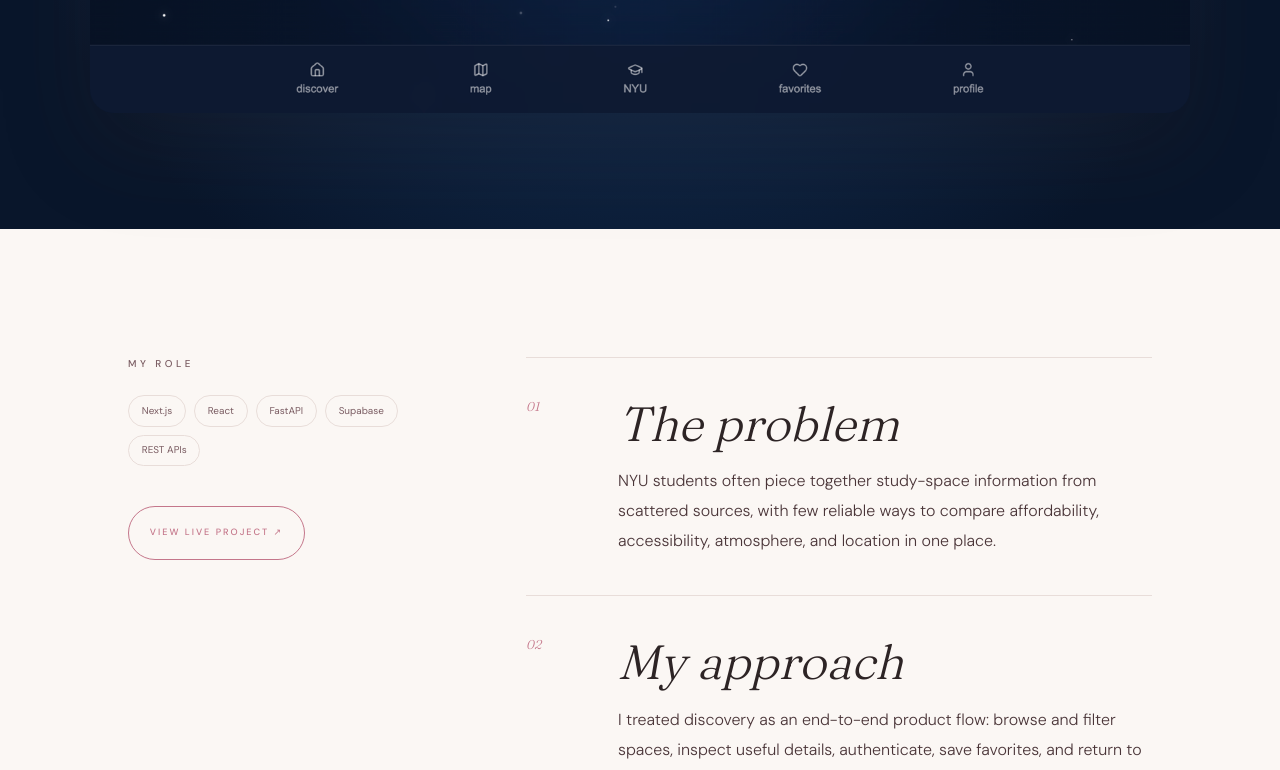
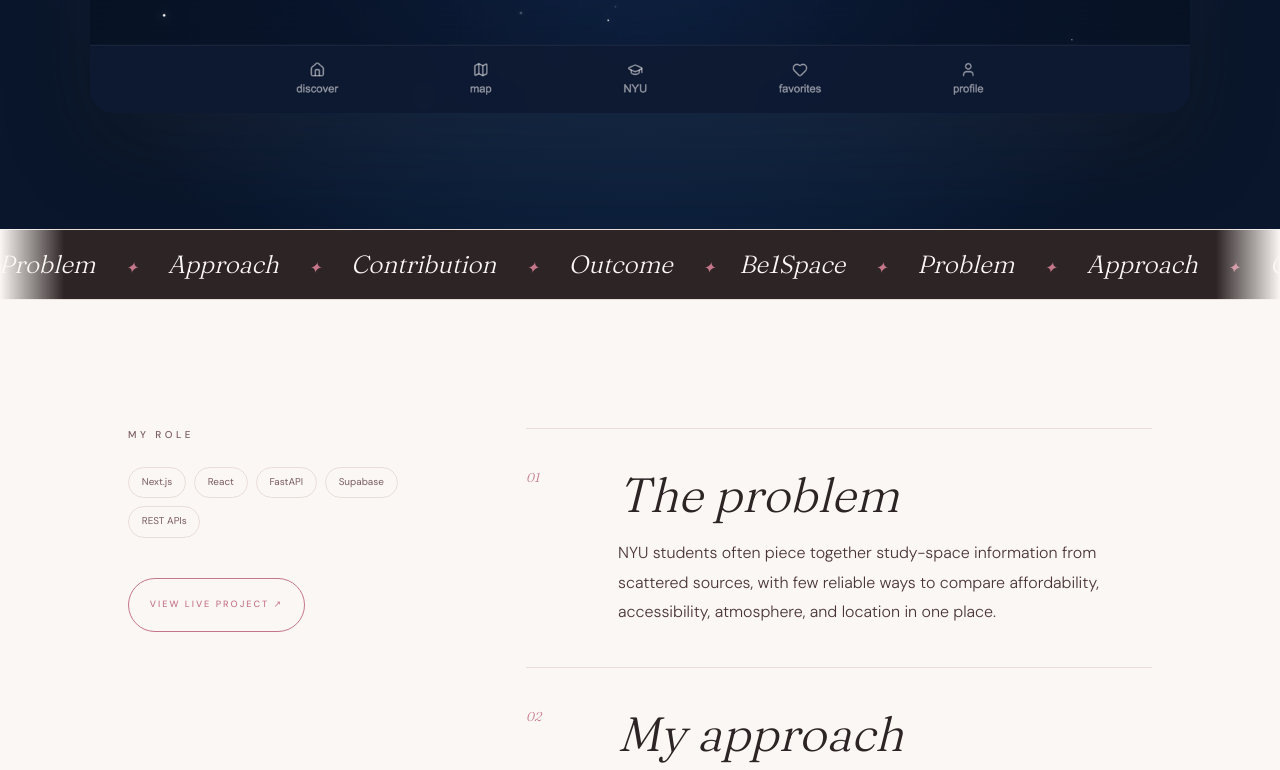
Before and after one commit to zlm228/zahyra-portfolio, a Next.js app: page /work/be1space in a window 1280 px wide. Shown: the part 1357-2127 px from the top of the page. Built offline with nearby package versions, Linux system fonts and the light colour scheme.

Commit message:
Extend signature interactions across all pages

```diff
--- a/app/globals.css
+++ b/app/globals.css
@@ -105,6 +105,7 @@ p,h1,h2,h3,blockquote { margin-top:0; }
 .case-nav>a:last-child { color:var(--muted); font-size:.62rem; letter-spacing:.16em; text-decoration:none; text-transform:uppercase; }
 .case-hero { max-width:1120px; margin:0 auto; padding:clamp(6rem,10vw,9rem) clamp(1.25rem,4vw,3rem) clamp(4rem,7vw,6rem); }
 .case-hero h1 { max-width:950px; margin:1rem 0 2rem; font:italic 300 clamp(4rem,10vw,8.5rem)/.95 var(--display); letter-spacing:-.045em; }
+.case-hero h1 { transform:translateY(calc(var(--page-scroll, 0px) * .025)); }
 .case-hero>p:not(.eyebrow) { max-width:720px; color:var(--dark); font-size:clamp(1rem,1.8vw,1.25rem); font-weight:300; line-height:1.8; }
 .case-meta { display:flex; flex-wrap:wrap; gap:.75rem; margin-top:3rem; }
 .case-meta span { padding:.55rem .9rem; border:1px solid var(--border); border-radius:99px; color:var(--muted); font-size:.57rem; letter-spacing:.14em; text-transform:uppercase; }
@@ -112,6 +113,12 @@ p,h1,h2,h3,blockquote { margin-top:0; }
 .case-image.belspace { background:radial-gradient(circle at 50% 42%,#1b3a66 0,#102747 43%,#09162b 80%); }.case-image.hvac { background:linear-gradient(145deg,#f4eee9,#fbf8f3 48%,#eee5df); }.case-image.eclipse { background:linear-gradient(145deg,#dceafa,#eadff6 52%,#f3d8ea); }
 .case-image>div { position:relative; width:min(100%,1180px); aspect-ratio:16/9; overflow:hidden; border-radius:1.5rem; box-shadow:0 35px 90px rgba(45,36,37,.22); }
 .case-image img { object-fit:cover; }
+.case-marquee { overflow:hidden; border-block:1px solid var(--border); background:var(--charcoal); color:var(--cream); mask-image:linear-gradient(90deg,transparent,#000 5%,#000 95%,transparent); }
+.case-marquee-track { display:flex; width:max-content; animation:case-marquee 30s linear infinite; }
+.case-marquee-track p { flex:none; margin:0; padding:1.4rem 0; font:italic 300 clamp(1.15rem,2vw,1.55rem)/1 var(--display); white-space:nowrap; }
+.case-marquee-track span { margin:0 1.5rem; color:var(--rose); font-size:.62em; }
+.case-marquee:hover .case-marquee-track { animation-play-state:paused; }
+@keyframes case-marquee { to { transform:translateX(-50%); } }
 .case-body { display:grid; grid-template-columns:270px minmax(0,1fr); gap:clamp(3rem,10vw,9rem); max-width:1120px; margin:0 auto; padding:clamp(6rem,10vw,10rem) clamp(1.25rem,4vw,3rem); }
 .case-body aside { align-self:start; position:sticky; top:110px; }
 .case-body aside ul { display:flex; flex-wrap:wrap; gap:.5rem; margin:1.5rem 0 2.5rem; padding:0; list-style:none; }
@@ -157,6 +164,8 @@ p,h1,h2,h3,blockquote { margin-top:0; }
 }
 @media (prefers-reduced-motion:reduce) {
   .marquee-track { animation:none; }
+  .case-marquee-track { animation:none; }
   .custom-cursor { display:none; }
   .hero .sparkle-one,.hero .sparkle-two { transform:none; }
+  .case-hero h1 { transform:none; }
 }
--- a/app/layout.tsx
+++ b/app/layout.tsx
@@ -1,6 +1,8 @@
 import type { Metadata } from "next";
 import { DM_Sans, Fraunces } from "next/font/google";
 import { headers } from "next/headers";
+import ExperienceEffects from "./components/ExperienceEffects";
+import ScrollProgress from "./components/ScrollProgress";
 import "./globals.css";
 
 const fraunces = Fraunces({
@@ -38,5 +40,5 @@ export async function generateMetadata(): Promise<Metadata> {
 }
 
 export default function RootLayout({ children }: Readonly<{ children: React.ReactNode }>) {
-  return <html lang="en" data-scroll-behavior="smooth" className={`${fraunces.variable} ${dmSans.variable}`}><body>{children}</body></html>;
+  return <html lang="en" data-scroll-behavior="smooth" className={`${fraunces.variable} ${dmSans.variable}`}><body><ScrollProgress /><ExperienceEffects />{children}</body></html>;
 }
--- a/app/page.tsx
+++ b/app/page.tsx
@@ -1,7 +1,5 @@
 import Image from "next/image";
 import Link from "next/link";
-import ScrollProgress from "./components/ScrollProgress";
-import ExperienceEffects from "./components/ExperienceEffects";
 import { capabilities, projects } from "./data/projects";
 
 function SectionHeading({ eyebrow, children }: { eyebrow: string; children: React.ReactNode }) {
@@ -10,8 +8,6 @@ function SectionHeading({ eyebrow, children }: { eyebrow: string; children: Reac
 
 export default function Home() {
   return <main>
-    <ScrollProgress />
-    <ExperienceEffects />
     <header className="site-header">
       <a className="wordmark" href="#home" aria-label="Zahyra Otero, home">zo.</a>
       <nav className="desktop-nav" aria-label="Primary navigation"><a href="#about">About</a><a href="#projects">Projects</a><a href="#capabilities">Capabilities</a><a href="#connect">Connect</a></nav>
--- a/app/work/[slug]/page.tsx
+++ b/app/work/[slug]/page.tsx
@@ -12,6 +12,7 @@ export default async function ProjectPage({ params }: { params: Promise<{ slug:
     <header className="case-nav"><Link className="wordmark" href="/">zo.</Link><Link href="/#projects">← All projects</Link></header>
     <section className="case-hero"><p className="eyebrow">Case study · {project.number}</p><h1>{project.name}</h1><p>{project.description}</p><div className="case-meta"><span>{project.type}</span><span>{project.status}</span></div></section>
     <section className={`case-image ${project.theme}`}><div><Image src={project.image} alt={project.imageAlt} fill priority sizes="(max-width: 900px) 90vw, 1200px" /></div></section>
+    <section className="case-marquee" aria-label={`${project.name} case study sections`}><div className="case-marquee-track"><p>{project.name} <span>✦</span> Problem <span>✦</span> Approach <span>✦</span> Contribution <span>✦</span> Outcome <span>✦</span></p><p aria-hidden="true">{project.name} <span>✦</span> Problem <span>✦</span> Approach <span>✦</span> Contribution <span>✦</span> Outcome <span>✦</span></p></div></section>
     <section className="case-body"><aside><p className="eyebrow">My role</p><ul>{project.stack.map(item => <li key={item}>{item}</li>)}</ul>{project.href && <a className="button" href={project.href} target="_blank" rel="noreferrer">View live project ↗</a>}</aside><div className="case-narrative"><article><span>01</span><div><h2>The problem</h2><p>{project.problem}</p></div></article><article><span>02</span><div><h2>My approach</h2><p>{project.approach}</p></div></article><article><span>03</span><div><h2>My contribution</h2><p>{project.contribution}</p></div></article><article><span>04</span><div><h2>The outcome</h2><p>{project.outcome}</p></div></article></div></section>
     {project.gallery && <section className="case-gallery"><p className="eyebrow">Selected interface moments</p>{project.gallery.map((item,index) => <figure key={item.src}><div><Image src={item.src} alt={item.alt} fill sizes="(max-width: 900px) 90vw, 1100px" /></div><figcaption><span>0{index + 1}</span><h3>{item.title}</h3><p>{item.copy}</p></figcaption></figure>)}</section>}
     <section className="next-project"><p className="eyebrow">Next project</p><Link href={`/work/${nextProject.slug}`}>{nextProject.name} <span>↗</span></Link></section>
```
